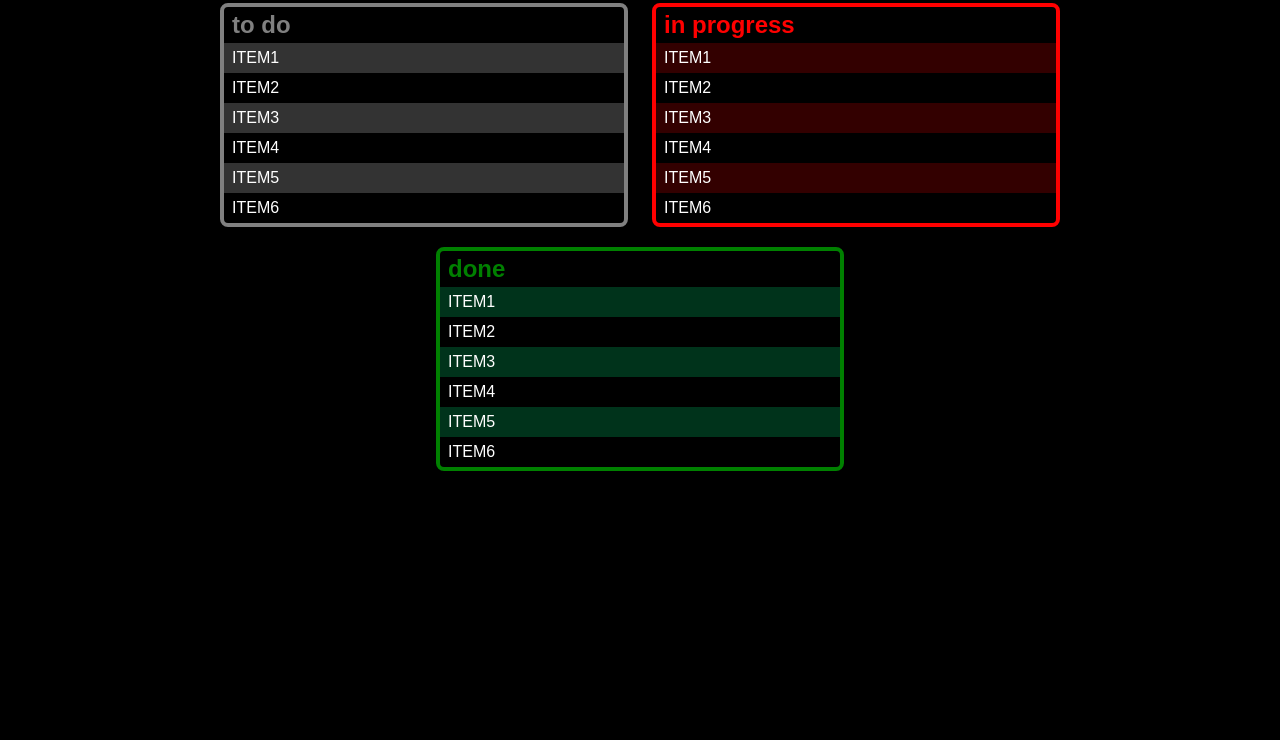
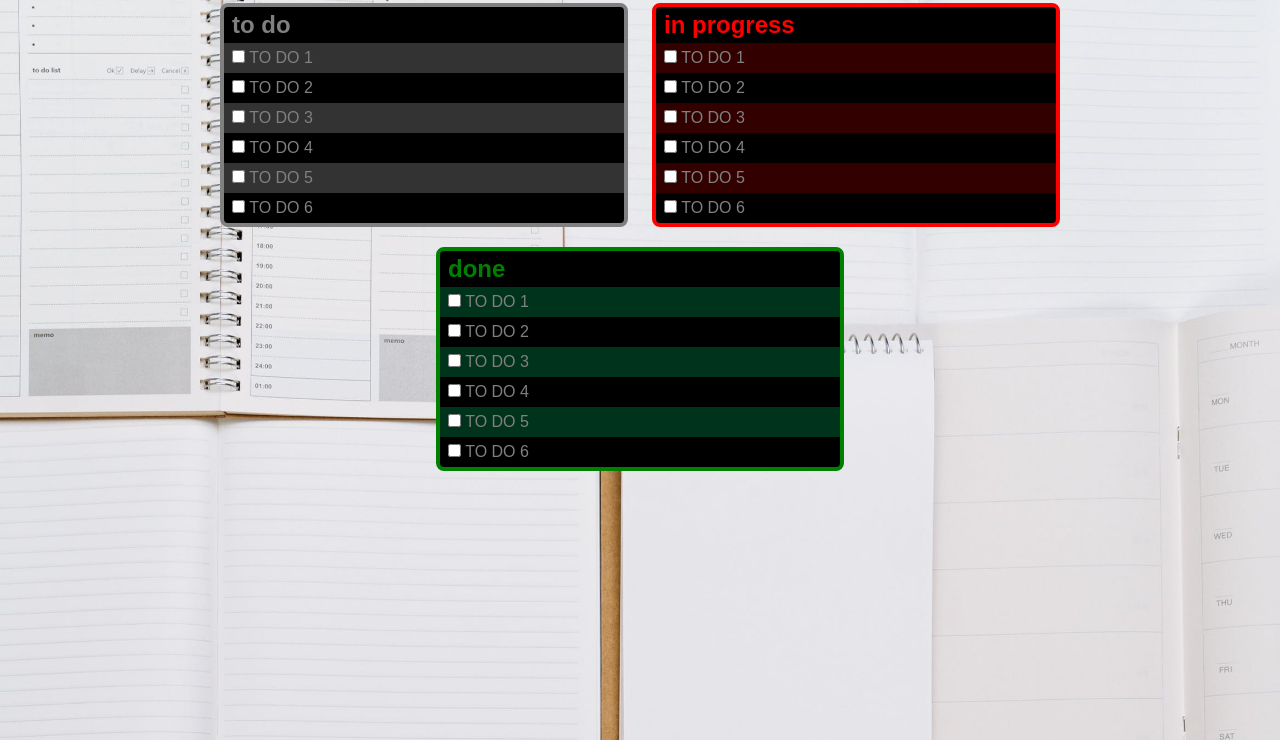
Before and after one commit to Ramona-Lozon/week-11, a plain HTML site: page index.html in a window 1280 px wide. Shown: the part 60-800 px from the top of the page. Drawn offline with Linux system fonts and the light colour scheme.

Commit message:
added features
added background image, added checkboxes to lists, added checkmark popups when checkbox is toggled

```diff
--- a/css/main.css
+++ b/css/main.css
@@ -11,7 +11,10 @@ body {
     background-color: black;
     font-size: 16px;
     font-family: Arial, Helvetica, sans-serif;
-    color: white;
+    color: black;
+    background-image: url(../images/pexels-cottonbro-studio-5191390.jpg);
+    background-repeat: no-repeat;
+    background-size: cover;
 }
 
 main {
@@ -28,6 +31,8 @@ header > h1 {
 article {
     width: 400px;
     border: 4px solid white;
+    background-color: black;
+    color: grey;
     border-radius: 8px;
     margin: 10px 12px;
     text-align: left;
@@ -82,13 +87,24 @@ ul li {
 
 }
 
-input [type="checkbox"] {
-    appearance: none;
-    width: 32px;
-    height: 32px;
-    border-radius: 8px;
-    border: 2px solid blueviolet;
-    background-color: white;
-    /*padding: 8px;
-    border: 2px solid red;*/
+article > input[type="checkbox"] {
+    padding-left: 8px;
 }
+
+input[type="checkbox"]:checked + span::after {
+    content: "\2713";
+    width: 15px;
+    height: 15px;
+    border-radius: 50%;
+    background-color: purple;
+    border: 4px solid black;
+    font-size: 12px;
+    position: static;
+    top: 10px;
+    right: 18px;
+    animation: fadeIn 0.7s;
+}
+@keyframes fadeIn {
+    from {opacity: 0;}
+    to {opacity: 1;}
+}
--- a/index.html
+++ b/index.html
@@ -14,34 +14,34 @@
             <article id="todo">
                 <h2>to do</h2>
                 <ul class="do">
-                    <li>item1</li>
-                    <li>item2</li>
-                    <li>item3</li>
-                    <li>item4</li>
-                    <li>item5</li>
-                    <li>item6</li>
+                    <li><input type="checkbox"><span> To Do 1</span></li>
+                    <li><input type="checkbox"><span> To Do 2</span></li>
+                    <li><input type="checkbox"><span> To Do 3</span></li>
+                    <li><input type="checkbox"><span> To Do 4</span></li>
+                    <li><input type="checkbox"><span> To Do 5</span></li>
+                    <li><input type="checkbox"><span> To Do 6</span></li>
                 </ul>
             </article>
             <article id="inprogress">
                 <h2>in progress</h2>
                 <ul class="progress">
-                    <li>item1</li>
-                    <li>item2</li>
-                    <li>item3</li>
-                    <li>item4</li>
-                    <li>item5</li>
-                    <li>item6</li>
+                    <li><input type="checkbox"><span> To Do 1</span></li>
+                    <li><input type="checkbox"><span> To Do 2</span></li>
+                    <li><input type="checkbox"><span> To Do 3</span></li>
+                    <li><input type="checkbox"><span> To Do 4</span></li>
+                    <li><input type="checkbox"><span> To Do 5</span></li>
+                    <li><input type="checkbox"><span> To Do 6</span></li>
                 </ul>
             </article>
             <article id="done">
                 <h2>done</h2>
                 <ul class="fin">
-                    <li>item1</li>
-                    <li>item2</li>
-                    <li>item3</li>
-                    <li>item4</li>
-                    <li>item5</li>
-                    <li>item6</li>
+                    <li><input type="checkbox"><span> To Do 1</span></li>
+                    <li><input type="checkbox"><span> To Do 2</span></li>
+                    <li><input type="checkbox"><span> To Do 3</span></li>
+                    <li><input type="checkbox"><span> To Do 4</span></li>
+                    <li><input type="checkbox"><span> To Do 5</span></li>
+                    <li><input type="checkbox"><span> To Do 6</span></li>
                 </ul>
             </article>
 
```
Also changed, not shown: images/pexels-cottonbro-studio-5191390.jpg (added).
